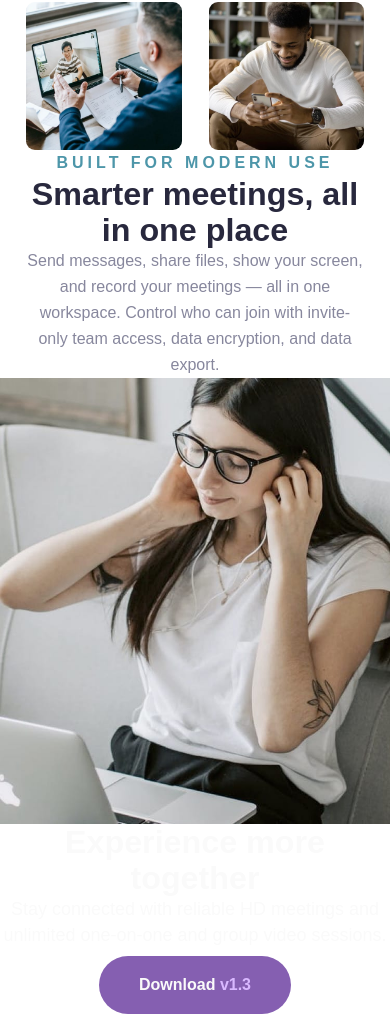
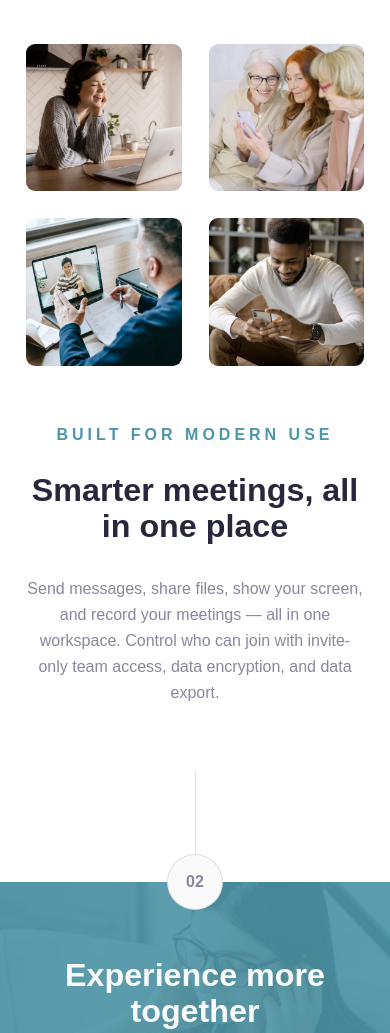
Before and after one commit to Dudeldups/FM-meet-landing-page, a React (Vite) app: page / in a window 390 px wide. Shown: the part 967-2000 px from the top of the page. Built offline with nearby package versions, Linux system fonts and the light colour scheme; a web font is replaced by a local one.

Commit message:
added li counter, fixed mobile bottom spacing

```diff
--- a/src/components/Features/Features.jsx
+++ b/src/components/Features/Features.jsx
@@ -6,6 +6,7 @@ export default function Features() {
   return (
     <ol className="features">
       <li className="features__item first padding">
+        <div className="line"></div>
         <aside className="first__pic-grid">
           <img
             src="./src/assets/images/image-woman-in-videocall.jpg"
@@ -40,18 +41,23 @@ export default function Features() {
       </li>
 
       <li className="features__item second">
-        <picture className="second__bg-image">
+        <div className="line"></div>
+        <picture>
           <source
             srcSet="./src/assets/images/image-footer-desktop.jpg"
             media="(min-width: 62.5rem)"
           />
           <source
             srcSet="./src/assets/images/image-footer-tablet.jpg"
-            media="(min-width: 37.5rem)"
+            media="(min-width: 35rem)"
           />
-          <img src="./src/assets/images/image-footer-mobile.jpg" alt="" />
+          <img
+            className="second__bg-image"
+            src="./src/assets/images/image-footer-mobile.jpg"
+            alt=""
+          />
         </picture>
-        <section className="second__text">
+        <section className="second__text padding">
           <h2 className="second__title">Experience more together</h2>
           <p className="second__desc">
             Stay connected with reliable HD meetings and unlimited one-on-one
--- a/src/components/Features/Features.scss
+++ b/src/components/Features/Features.scss
@@ -1,13 +1,41 @@
 @use "../../scss/abstracts" as *;
+
+.line {
+  position: absolute;
+  inset: 0;
+  margin-inline: auto;
+  width: 0.0625rem;
+  height: 5.25rem;
+  background-color: rgba($clr-grey, 0.25);
+  transform: translateY(calc(-1.75rem + -100%));
+}
 
 .features {
   &__item {
-    // list item
-    // add number and vertical line top of container
+    position: relative;
+    margin-top: 8rem;
+
+    &::before {
+      content: "0" counter(list-item);
+      position: absolute;
+      inset: 0 0 auto 0;
+      z-index: 1;
+      display: grid;
+      place-items: center;
+      width: 3.5rem;
+      aspect-ratio: 1 / 1;
+      margin-inline: auto;
+      border: 0.0625rem solid rgba($clr-grey, 0.25);
+      border-radius: 50%;
+      background-color: $clr-white;
+      transform: translateY(-50%);
+    }
   }
 }
 
 .first {
+  padding-block: 5.5rem 3rem;
+
   &__pic-grid {
     display: grid;
     gap: 1.5em;
@@ -17,4 +45,40 @@
   &__pic {
     border-radius: 0.5em;
   }
+
+  &__text {
+    margin-top: 3.5rem;
+  }
+
+  &__title {
+    margin-top: 1.5rem;
+  }
+
+  &__desc {
+    margin-top: 2rem;
+  }
 }
+
+.second {
+  position: relative;
+  background: $clr-blue-dark;
+  max-height: 26.875rem;
+
+  &__bg-image {
+    opacity: 0.1;
+    width: 100%;
+    object-fit: cover;
+  }
+
+  &__text {
+    position: absolute;
+    inset: 0;
+    display: grid;
+    align-content: center;
+    justify-items: center;
+  }
+
+  &__desc {
+    margin-block: 1.5rem 2rem;
+  }
+}
--- a/src/scss/base/_typography.scss
+++ b/src/scss/base/_typography.scss
@@ -44,6 +44,14 @@ body {
   }
 }
 
+.features__item {
+  &::before {
+    font-size: 1rem;
+    font-weight: 900;
+    color: $clr-grey;
+  }
+}
+
 .first {
   text-align: center;
 
```
